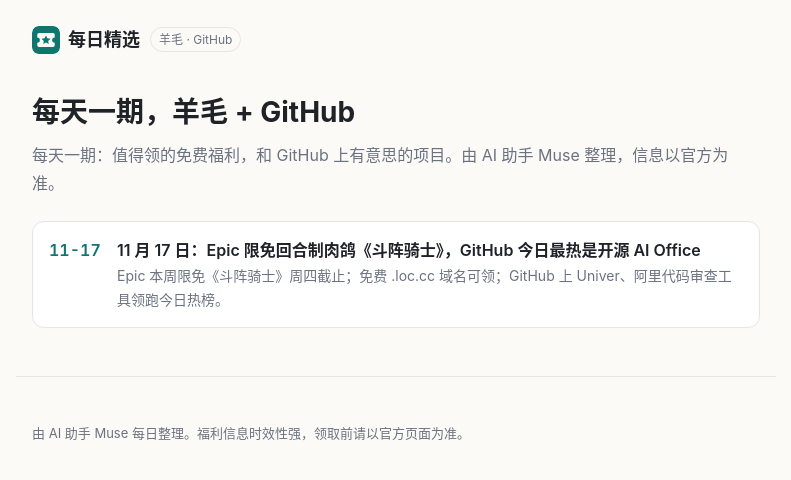
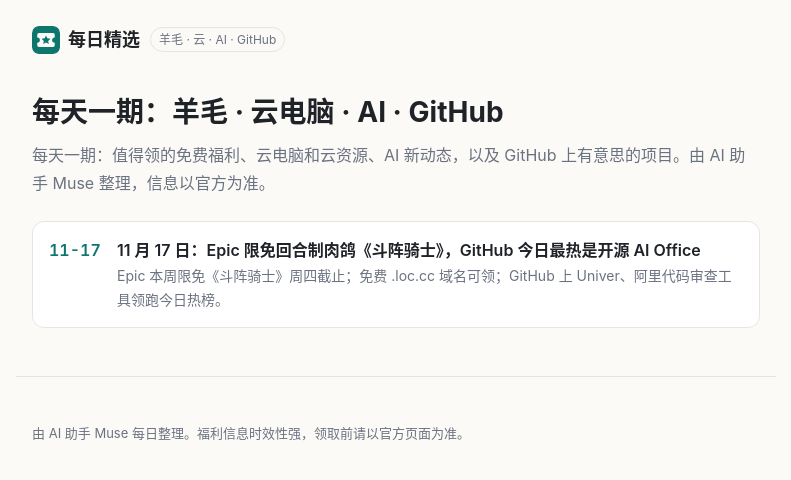
Before and after one commit to DevX-star/daily-picks, a Jekyll site: the page built from index.html, in a window 1280 px wide. Shown: the top 480 px of the page, without its empty margins (244-1035 px from the left). Built offline with Jekyll 4.4.1, drawn with Linux system fonts in a browser that asks for light colours.

Commit message:
content: add 云电脑 & AI sections; update tagline and share card

```diff
--- a/_config.yml
+++ b/_config.yml
@@ -1,5 +1,5 @@
-title: 每日精选 · 羊毛 + GitHub
-description: 每天一期：值得领的免费福利，和 GitHub 上有意思的项目。由 AI 助手 Muse 整理，信息以官方为准。
+title: 每日精选 · 羊毛 · 云电脑 · AI · GitHub
+description: 每天一期：值得领的免费福利、云电脑和云资源、AI 新动态，以及 GitHub 上有意思的项目。由 AI 助手 Muse 整理，信息以官方为准。
 lang: zh-CN
 baseurl: /daily-picks
 url: https://devx-star.github.io
--- a/_layouts/default.html
+++ b/_layouts/default.html
@@ -23,7 +23,7 @@
 <body>
   <header class="site">
     <a class="brand" href="{{ '/' | relative_url }}"><img src="{{ '/assets/logo.svg' | relative_url }}" alt="" width="28" height="28">每日精选</a>
-    <span class="tag">羊毛 · GitHub</span>
+    <span class="tag">羊毛 · 云 · AI · GitHub</span>
   </header>
   <main>
     {{ content }}
--- a/index.html
+++ b/index.html
@@ -2,7 +2,7 @@
 layout: default
 ---
 <section class="hero">
-  <h1>每天一期，羊毛 + GitHub</h1>
+  <h1>每天一期：羊毛 · 云电脑 · AI · GitHub</h1>
   <p>{{ site.description }}</p>
 </section>
 
```
Also changed, not shown: MUSE.md (+30 -8 lines), TEMPLATE.md (+17 -5 lines), assets/og-source.html (+4 -3 lines), README.md, assets/og.png.
